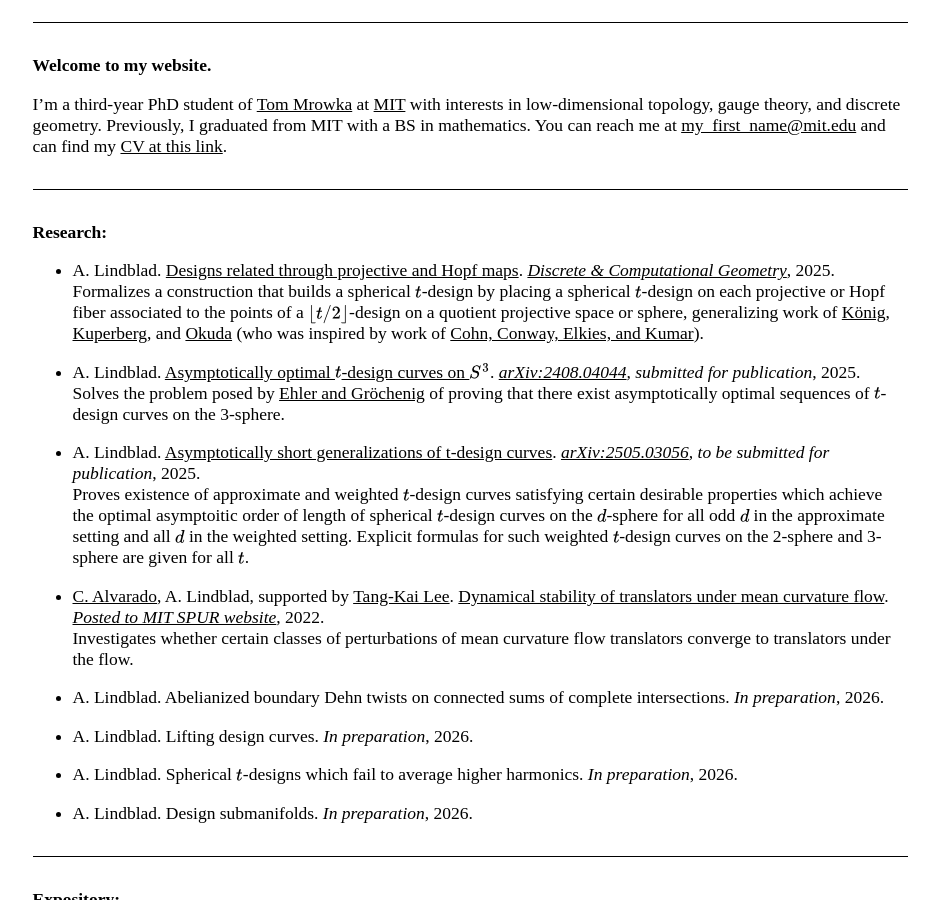
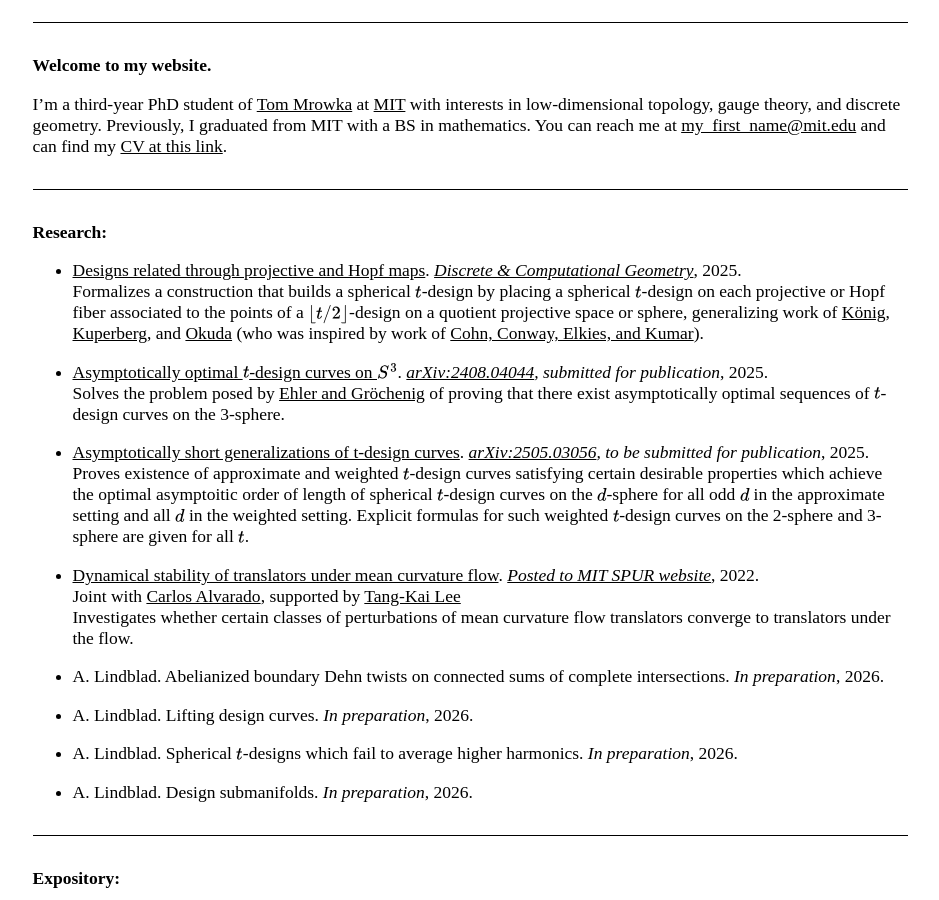
Before and after one commit to AyodejiLindblad/AyodejiLindblad.github.io, a Jekyll site: the page built from index.md, in a window 1280 px wide and 900 px high, scrolled down 414 px. Shown: the whole window, without its empty margins (170-1109 px from the left). Built offline with Jekyll 4.4.1, drawn with Linux system fonts in a browser that asks for light colours; some web fonts are replaced.

Commit message:
Trying new style

```diff
--- a/index.md
+++ b/index.md
@@ -38,16 +38,17 @@ I'm a third-year PhD student of [Tom Mrowka](https://math.mit.edu/~mrowka/) at [
 <div id="research" class="toc-jump"></div>
 **Research:**
 
-* A. Lindblad. [Designs related through projective and Hopf maps](https://rdcu.be/eSi5F). *[Discrete & Computational Geometry](https://link.springer.com/article/10.1007/s00454-025-00805-7)*, 2025.
+* [Designs related through projective and Hopf maps](https://rdcu.be/eSi5F). *[Discrete & Computational Geometry](https://link.springer.com/article/10.1007/s00454-025-00805-7)*, 2025.
     Formalizes a construction that builds a spherical $t$\-design by placing a spherical $t$\-design on each projective or Hopf fiber associated to the points of a $\lfloor t/2\rfloor$-design on a quotient projective space or sphere, generalizing work of [König](https://mathscinet.ams.org/mathscinet/article?mr=1797231), [Kuperberg](https://epubs.siam.org/doi/10.1137/040615584), and [Okuda](https://arxiv.org/abs/1506.08414) (who was inspired by work of [Cohn, Conway, Elkies, and Kumar](https://projecteuclid.org/journals/experimental-mathematics/volume-16/issue-3/The-D_4-Root-System-Is-Not-Universally-Optimal/em/1204928532.pdf)).
 
-* A. Lindblad. [Asymptotically optimal $t$\-design curves on $S^3$](research/Asymptotically-optimal-t--design-curves-on-S3.pdf). *[arXiv:2408.04044](https://arxiv.org/abs/2408.04044), submitted for publication*, 2025.
+* [Asymptotically optimal $t$\-design curves on $S^3$](research/Asymptotically-optimal-t--design-curves-on-S3.pdf). *[arXiv:2408.04044](https://arxiv.org/abs/2408.04044), submitted for publication*, 2025.
     Solves the problem posed by [Ehler and Gröchenig](https://www.cambridge.org/core/journals/forum-of-mathematics-sigma/article/tdesign-curves-and-mobile-sampling-on-the-sphere/3876FD22A0D8BC17B9F2207F53142466) of proving that there exist asymptotically optimal sequences of $t$\-design curves on the 3-sphere.
 
-* A. Lindblad. [Asymptotically short generalizations of t\-design curves](https://arxiv.org/pdf/2505.03056). *[arXiv:2505.03056](https://arxiv.org/abs/2505.03056), to be submitted for publication*, 2025.
+* [Asymptotically short generalizations of t\-design curves](https://arxiv.org/pdf/2505.03056). *[arXiv:2505.03056](https://arxiv.org/abs/2505.03056), to be submitted for publication*, 2025.
     Proves existence of approximate and weighted $t$-design curves satisfying certain desirable properties which achieve the optimal asymptoitic order of length of spherical $t$-design curves on the $d$-sphere for all odd $d$ in the approximate setting and all $d$ in the weighted setting. Explicit formulas for such weighted $t$\-design curves on the 2-sphere and 3-sphere are given for all $t$.
 
-* [C. Alvarado](https://alvarado-alvarez.github.io/), A. Lindblad, supported by [Tang-Kai Lee](https://www.math.columbia.edu/~leetk/). [Dynamical stability of translators under mean curvature flow](https://math.mit.edu/research/undergraduate/spur/documents/2022/Alvarado_Linblad.pdf). *[Posted to MIT SPUR website](https://math.mit.edu/research/undergraduate/spur/past-projects.html)*, 2022.
+* [Dynamical stability of translators under mean curvature flow](https://math.mit.edu/research/undergraduate/spur/documents/2022/Alvarado_Linblad.pdf). *[Posted to MIT SPUR website](https://math.mit.edu/research/undergraduate/spur/past-projects.html)*, 2022.
+Joint with [Carlos Alvarado](https://alvarado-alvarez.github.io/), supported by [Tang-Kai Lee](https://www.math.columbia.edu/~leetk/)
     Investigates whether certain classes of perturbations of mean curvature flow translators converge to translators under the flow.
 
 * A. Lindblad. Abelianized boundary Dehn twists on connected sums of complete intersections. *In preparation*, 2026.
```
